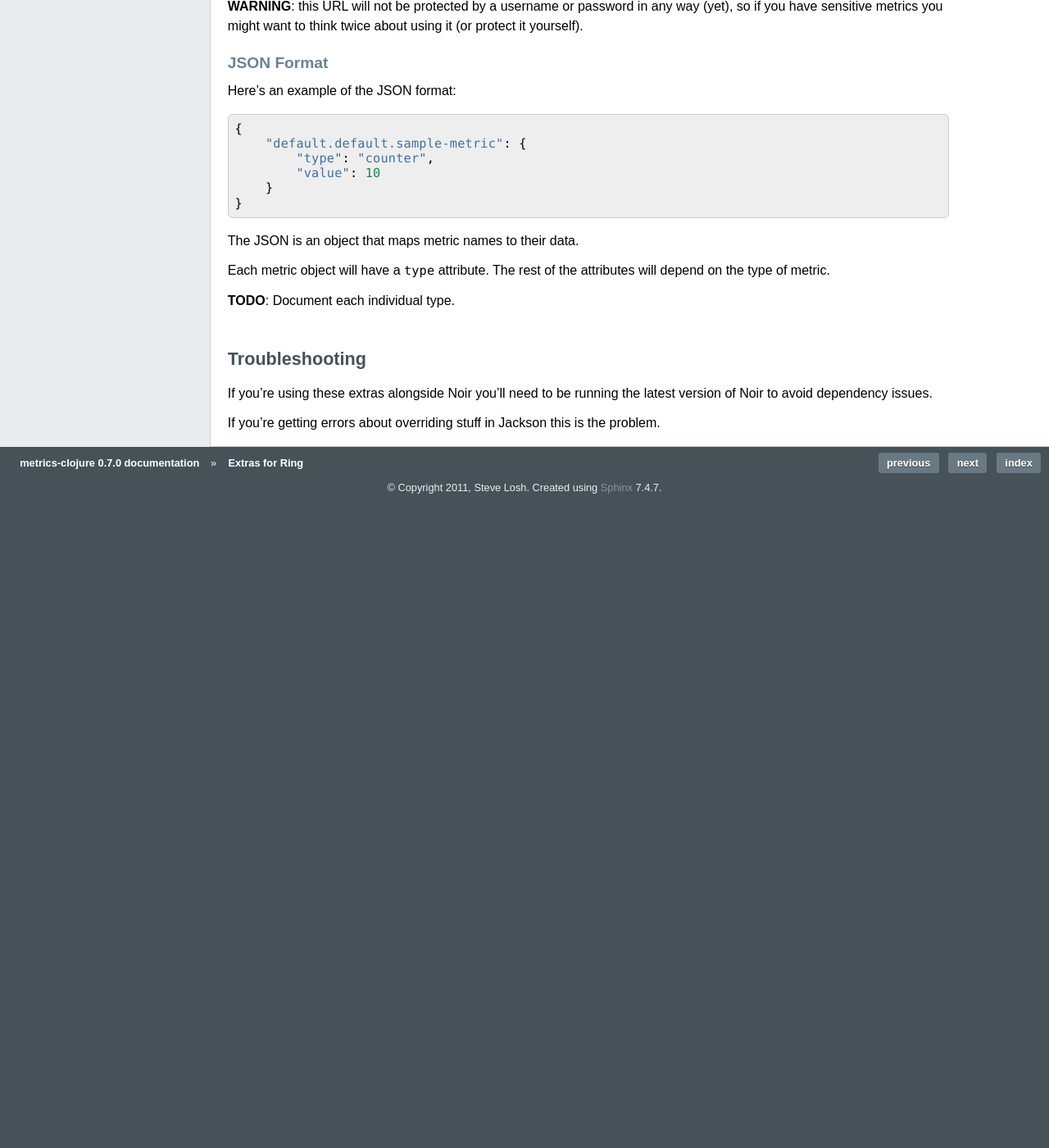
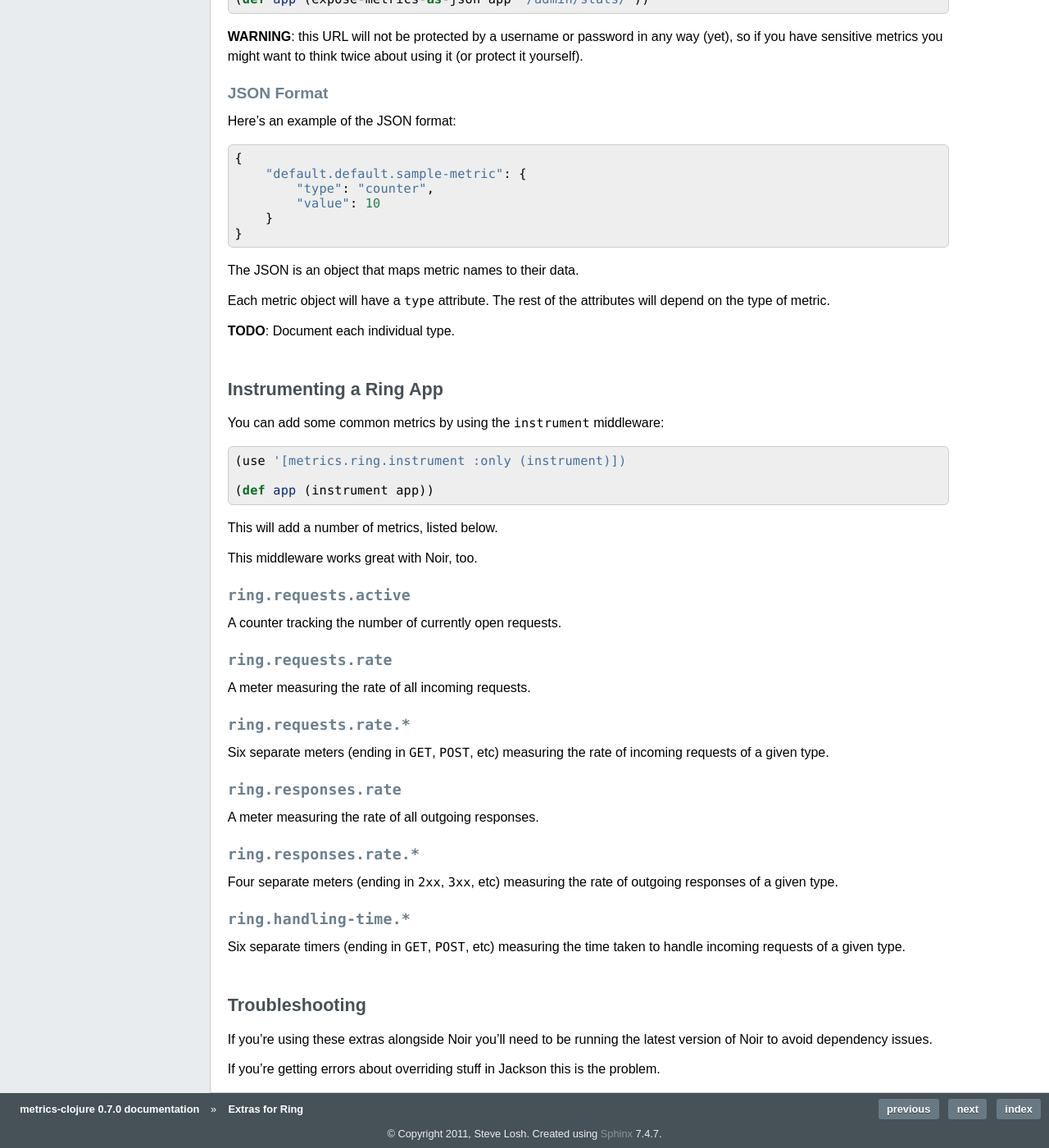
Before and after one commit to clj-commons/metrics-clojure, a Sphinx documentation site: the page built from docs/source/ring.rst, in a window 1280 px wide and 1400 px high, scrolled down 786 px. Shown: the whole window at 82% size. Built offline with Sphinx 7.4.7, drawn with Linux system fonts in a browser that asks for light colours; before the commit the page ends 1416 px from its top, so only the background shows below that; some of the changed text lies outside the part shown.

Commit message:
Document Ring instrumentation middleware.

```diff
--- a/docs/source/ring.rst
+++ b/docs/source/ring.rst
@@ -31,6 +31,8 @@ You can expose your app's metrics as JSON by using the
 This will add a ``/metrics/`` URL that will show all the metrics for the app.
 The trailing slash is required.
 
+This middleware works great with Noir, too.
+
 If you want to use a different endpoint you can pass it as a parameter::
 
     (use '[metrics.ring.expose :only (expose-metrics-as-json)])
@@ -60,6 +62,52 @@ will depend on the type of metric.
 
 **TODO**: Document each individual type.
 
+Instrumenting a Ring App
+------------------------
+
+You can add some common metrics by using the ``instrument`` middleware::
+
+    (use '[metrics.ring.instrument :only (instrument)])
+
+    (def app (instrument app))
+
+This will add a number of metrics, listed below.
+
+This middleware works great with Noir, too.
+
+``ring.requests.active``
+~~~~~~~~~~~~~~~~~~~~~~~~
+
+A counter tracking the number of currently open requests.
+
+``ring.requests.rate``
+~~~~~~~~~~~~~~~~~~~~~~
+
+A meter measuring the rate of all incoming requests.
+
+``ring.requests.rate.*``
+~~~~~~~~~~~~~~~~~~~~~~~~
+
+Six separate meters (ending in ``GET``, ``POST``, etc) measuring the rate of
+incoming requests of a given type.
+
+``ring.responses.rate``
+~~~~~~~~~~~~~~~~~~~~~~~
+
+A meter measuring the rate of all outgoing responses.
+
+``ring.responses.rate.*``
+~~~~~~~~~~~~~~~~~~~~~~~~~
+
+Four separate meters (ending in ``2xx``, ``3xx``, etc) measuring the rate of
+outgoing responses of a given type.
+
+``ring.handling-time.*``
+~~~~~~~~~~~~~~~~~~~~~~~~
+
+Six separate timers (ending in ``GET``, ``POST``, etc) measuring the time taken
+to handle incoming requests of a given type.
+
 Troubleshooting
 ---------------
 
```
Also changed, not shown: 1 other file.
